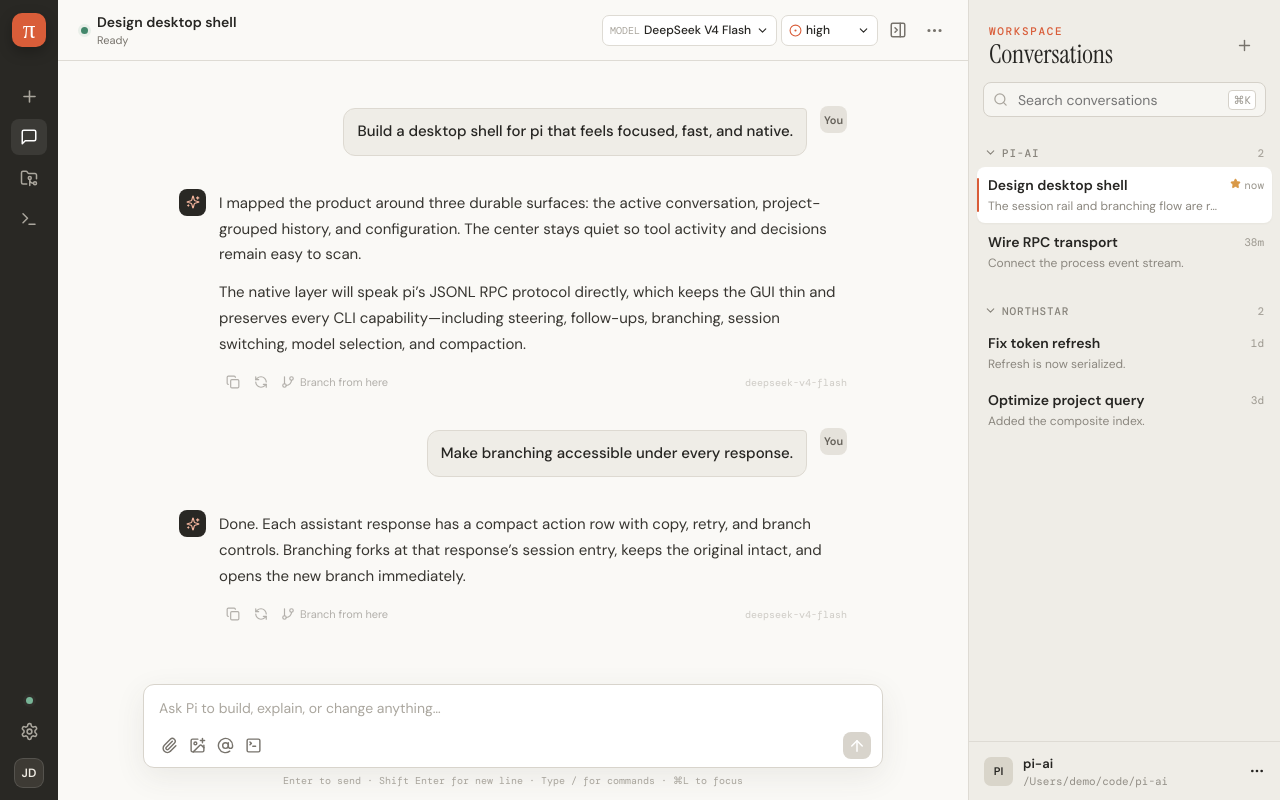
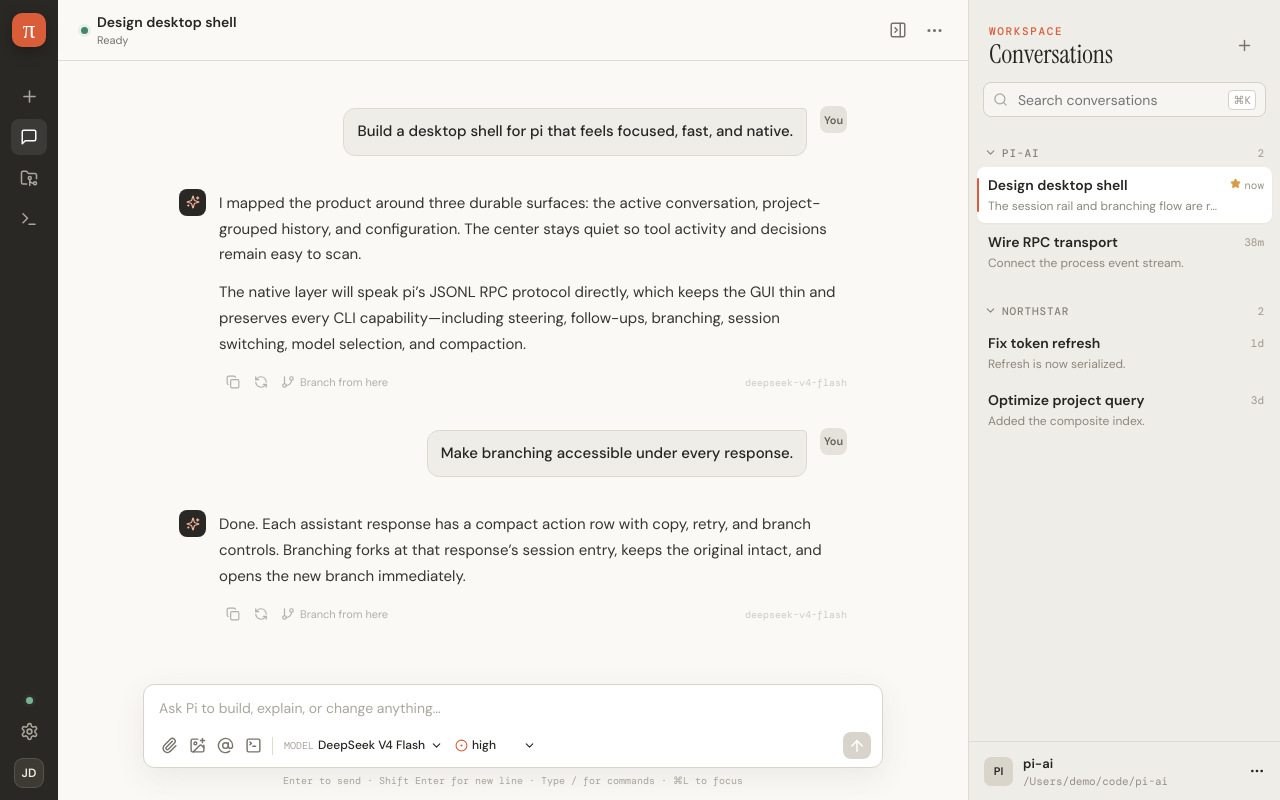
Before and after one commit to mattzq21/pi-op-out, a React (Vite) app: page / in a window 1280 px wide. Built offline with nearby package versions, Linux system fonts and the light colour scheme.

Commit message:
Committed all changes

```diff
--- a/src/components/ChatView.tsx
+++ b/src/components/ChatView.tsx
@@ -1,5 +1,5 @@
 import { useEffect, useRef, useState } from "react";
-import { Archive, ChevronDown, CircleDot, CopyPlus, FileDown, GitFork, MoreHorizontal, PanelRightClose, PanelRightOpen, Pencil } from "lucide-react";
+import { Archive, CopyPlus, FileDown, GitFork, MoreHorizontal, PanelRightClose, PanelRightOpen, Pencil } from "lucide-react";
 import type { AgentState, ChatMessage, ImageAttachment, Model, SlashCommand } from "../types";
 import { IconButton } from "./IconButton";
 import { Message } from "./Message";
@@ -14,8 +14,6 @@ export function ChatView(props: Props) {
     <header className="chat-header">
       <div className="chat-title"><span className="status-dot" /><div><strong>{props.state.sessionName || "Untitled session"}</strong><small>{props.state.activity || (props.state.isStreaming ? "Pi is working" : "Ready")}</small></div></div>
       <div className="header-controls">
-        <label className="select-control"><span>Model</span><select aria-label="Model" value={props.state.model ? `${props.state.model.provider}/${props.state.model.id}` : ""} onChange={(event) => { const model = props.models.find((item) => `${item.provider}/${item.id}` === event.target.value); if (model) props.onModel(model); }}>{props.models.map((model) => <option key={`${model.provider}/${model.id}`} value={`${model.provider}/${model.id}`}>{model.name || model.id}</option>)}</select><ChevronDown size={13} /></label>
-        <label className="select-control thinking"><CircleDot size={13} /><select aria-label="Thinking level" value={props.state.thinkingLevel} onChange={(event) => props.onThinking(event.target.value)}>{props.thinkingLevels.map((level) => <option key={level}>{level}</option>)}</select><ChevronDown size={13} /></label>
         <IconButton label={props.panelOpen ? "Hide conversations" : "Show conversations"} onClick={props.onPanelToggle}>{props.panelOpen ? <PanelRightClose size={18} /> : <PanelRightOpen size={18} />}</IconButton>
         <div className="menu-anchor"><IconButton label="Conversation menu" onClick={() => setMenuOpen((open) => !open)}><MoreHorizontal size={19} /></IconButton>{menuOpen && <div className="conversation-menu">{[
           ["rename", Pencil, "Rename conversation"], ["clone", CopyPlus, "Clone conversation"], ["compact", Archive, "Compact context"], ["export", FileDown, "Export as HTML"], ["inspect", GitFork, "Tree & session stats"]
@@ -26,6 +24,6 @@ export function ChatView(props: Props) {
       {!props.messages.length && <div className="empty-chat"><span>π</span><h2>What should we make?</h2><p>Pi can inspect your project, edit files, run commands, and reason alongside you.</p></div>}
       {props.messages.map((message) => <Message key={message.id} message={message} onBranch={props.onBranch} onRetry={props.onRetry} />)}<div ref={bottom} />
     </div></div>
-    <div className="composer-stack">{props.widgets.length > 0 && <div className="extension-widget">{props.widgets.map((line, index) => <div key={index}>{line}</div>)}</div>} {props.statuses.length > 0 && <div className="extension-status">{props.statuses.join(" · ")}</div>}<Composer streaming={props.state.isStreaming} queued={props.state.pendingMessageCount} commands={props.commands} onSend={props.onSend} onAbort={props.onAbort} onOpenTerminal={props.onOpenTerminal} /></div>
+    <div className="composer-stack">{props.widgets.length > 0 && <div className="extension-widget">{props.widgets.map((line, index) => <div key={index}>{line}</div>)}</div>} {props.statuses.length > 0 && <div className="extension-status">{props.statuses.join(" · ")}</div>}<Composer streaming={props.state.isStreaming} queued={props.state.pendingMessageCount} commands={props.commands} models={props.models} model={props.state.model} thinkingLevel={props.state.thinkingLevel} thinkingLevels={props.thinkingLevels} onSend={props.onSend} onAbort={props.onAbort} onOpenTerminal={props.onOpenTerminal} onModel={props.onModel} onThinking={props.onThinking} /></div>
   </main>;
 }
--- a/src/components/Composer.tsx
+++ b/src/components/Composer.tsx
@@ -1,6 +1,6 @@
 import { useEffect, useMemo, useRef, useState } from "react";
-import { ArrowUp, AtSign, CircleStop, FileText, ImagePlus, Paperclip, TerminalSquare, X } from "lucide-react";
-import type { ImageAttachment, SlashCommand } from "../types";
+import { ArrowUp, AtSign, ChevronDown, CircleDot, CircleStop, FileText, ImagePlus, Paperclip, TerminalSquare, X } from "lucide-react";
+import type { ImageAttachment, Model, SlashCommand } from "../types";
 import { IconButton } from "./IconButton";
 
 type Upload = { id: string; name: string; kind: "image" | "text"; image?: ImageAttachment; text?: string };
@@ -8,9 +8,15 @@ interface Props {
   streaming: boolean;
   queued: number;
   commands: SlashCommand[];
+  models: Model[];
+  model: Model | null;
+  thinkingLevel: string;
+  thinkingLevels: string[];
   onSend: (message: string, behavior?: "steer" | "followUp", images?: ImageAttachment[]) => void;
   onAbort: () => void;
   onOpenTerminal: () => void;
+  onModel: (model: Model) => void;
+  onThinking: (level: string) => void;
 }
 
 const TEXT_LIMIT = 200_000;
@@ -19,7 +25,7 @@ const readFile = (file: File, mode: "text" | "dataUrl") => new Promise<string>((
   if (mode === "dataUrl") reader.readAsDataURL(file); else reader.readAsText(file);
 });
 
-export function Composer({ streaming, queued, commands, onSend, onAbort, onOpenTerminal }: Props) {
+export function Composer({ streaming, queued, commands, models, model, thinkingLevel, thinkingLevels, onSend, onAbort, onOpenTerminal, onModel, onThinking }: Props) {
   const [value, setValue] = useState("");
   const [uploads, setUploads] = useState<Upload[]>([]);
   const [behavior, setBehavior] = useState<"steer" | "followUp">("steer");
@@ -71,7 +77,11 @@ export function Composer({ streaming, queued, commands, onSend, onAbort, onOpenT
       <textarea ref={ref} aria-label="Message Pi" placeholder={streaming ? (behavior === "steer" ? "Steer Pi while it works…" : "Queue a follow-up…") : "Ask Pi to build, explain, or change anything…"} value={value} rows={1} onChange={(event) => setValue(event.target.value)} onKeyDown={(event) => { if (event.key === "Enter" && !event.shiftKey) { event.preventDefault(); submit(); } }} />
       <input ref={fileRef} className="hidden-input" type="file" multiple onChange={(event) => { void addFiles(event.target.files); event.target.value = ""; }} />
       <input ref={imageRef} className="hidden-input" type="file" accept="image/*" multiple onChange={(event) => { void addFiles(event.target.files, true); event.target.value = ""; }} />
-      <div className="composer-bar"><div><IconButton label="Attach files" onClick={() => fileRef.current?.click()}><Paperclip size={17} /></IconButton><IconButton label="Attach image" onClick={() => imageRef.current?.click()}><ImagePlus size={17} /></IconButton><IconButton label="Mention context" onClick={() => { setValue((current) => `${current}@`); ref.current?.focus(); }}><AtSign size={17} /></IconButton><IconButton label="Open terminal" onClick={onOpenTerminal}><TerminalSquare size={17} /></IconButton></div>
+      <div className="composer-bar"><div className="composer-tools"><IconButton label="Attach files" onClick={() => fileRef.current?.click()}><Paperclip size={17} /></IconButton><IconButton label="Attach image" onClick={() => imageRef.current?.click()}><ImagePlus size={17} /></IconButton><IconButton label="Mention context" onClick={() => { setValue((current) => `${current}@`); ref.current?.focus(); }}><AtSign size={17} /></IconButton><IconButton label="Open terminal" onClick={onOpenTerminal}><TerminalSquare size={17} /></IconButton>
+        <span className="composer-divider" />
+        <label className="select-control"><span>Model</span><select aria-label="Model" value={model ? `${model.provider}/${model.id}` : ""} onChange={(event) => { const next = models.find((item) => `${item.provider}/${item.id}` === event.target.value); if (next) onModel(next); }}>{models.map((item) => <option key={`${item.provider}/${item.id}`} value={`${item.provider}/${item.id}`}>{item.name || item.id}</option>)}</select><ChevronDown size={13} /></label>
+        <label className="select-control thinking"><CircleDot size={13} /><select aria-label="Thinking level" value={thinkingLevel} onChange={(event) => onThinking(event.target.value)}>{thinkingLevels.map((level) => <option key={level}>{level}</option>)}</select><ChevronDown size={13} /></label>
+      </div>
         <div className="composer-actions">{streaming && <IconButton label="Stop Pi" className="stop-compact" onClick={onAbort}><CircleStop size={17} /></IconButton>}<IconButton label={streaming ? (behavior === "steer" ? "Send steering message" : "Queue follow-up") : "Send message"} className="send" disabled={!value.trim() && uploads.length === 0} onClick={submit}><ArrowUp size={18} /></IconButton></div>
       </div>
     </div><p className="composer-hint">Enter to send · Shift Enter for new line · Type / for commands · ⌘L to focus</p>
--- a/src/styles.css
+++ b/src/styles.css
@@ -74,7 +74,7 @@ kbd { font: 11px "DM Mono"; border: 1px solid #d5d1c9; background: white; paddin
 .composer-stack { min-width: 0; }.extension-widget, .extension-status { width: min(740px, calc(100% - 72px)); margin: 0 auto 6px; border: 1px solid var(--line); border-radius: 7px; background: #f1eee8; color: var(--muted); padding: 8px 10px; font: 11px/1.5 "DM Mono"; }.extension-status { border: 0; background: transparent; padding: 0 8px; }
 .composer { position: relative; background: white; border: 1px solid #d8d4cc; border-radius: 11px; padding: 11px 11px 8px; box-shadow: 0 9px 30px #4b433616; }.composer:focus-within { border-color: #bbb5aa; box-shadow: 0 10px 35px #4b433620, 0 0 0 2px #d95d390c; }
 .composer textarea { width: 100%; max-height: 130px; min-height: 31px; resize: none; border: 0; outline: 0; background: transparent; padding: 2px 4px; font-size: 14px; line-height: 1.5; }.composer textarea::placeholder { color: #aaa69e; }
-.composer-bar { display: flex; justify-content: space-between; align-items: center; }.composer-bar > div { display: flex; }.composer-bar .icon-button { width: 28px; height: 27px; }.composer-bar .send { background: #2d2c28; color: white; }.composer-bar .send:hover { background: var(--accent); color: white; }.composer-bar .send:disabled { background: #d8d4cc; cursor: default; }.composer-bar .stop-compact { color: #a54e38; }.composer-actions { gap: 3px; }
+.composer-bar { display: flex; justify-content: space-between; align-items: center; gap: 8px; }.composer-bar > div { display: flex; align-items: center; }.composer-tools { min-width: 0; }.composer-divider { width: 1px; height: 18px; margin: 0 5px; background: var(--line); }.composer-bar .select-control { height: 27px; border-color: transparent; background: transparent; padding: 0 5px; }.composer-bar .select-control:hover { border-color: var(--line); background: #f5f3ee; }.composer-bar .select-control select { text-overflow: ellipsis; }.composer-bar .select-control:first-of-type select { max-width: 115px; }.composer-bar .icon-button { width: 28px; height: 27px; }.composer-bar .send { background: #2d2c28; color: white; }.composer-bar .send:hover { background: var(--accent); color: white; }.composer-bar .send:disabled { background: #d8d4cc; cursor: default; }.composer-bar .stop-compact { color: #a54e38; }.composer-actions { flex: 0 0 auto; gap: 3px; }
 .composer-hint { font: 10px "DM Mono"; color: var(--faint); text-align: center; margin: 6px 0 0; }.stream-banner { margin: 0 auto 6px; padding: 0 8px; display: flex; align-items: center; gap: 6px; color: var(--muted); font-size: 11px; }.stream-banner > button { margin-left: auto; border: 0; background: transparent; color: var(--accent); font-size: 11px; }.stream-banner label { margin-left: auto; display: flex; align-items: center; gap: 5px; }.stream-banner label + button { margin-left: 2px; }.stream-banner select { height: 23px; border: 1px solid var(--line); border-radius: 5px; background: white; padding: 0 5px; font-size: 11px; }.pulse { width: 6px; height: 6px; border-radius: 50%; background: var(--accent); animation: pulse 1.4s ease infinite; }@keyframes pulse { 50% { opacity: .35; transform: scale(.75); } }
 .hidden-input { display: none; }.attachments { display: flex; flex-wrap: wrap; gap: 5px; margin: 0 3px 7px; }.attachments > span { height: 25px; max-width: 190px; border: 1px solid var(--line); border-radius: 6px; background: #f3f1ec; color: var(--muted); padding: 0 4px 0 7px; display: flex; align-items: center; gap: 5px; }.attachments b { overflow: hidden; text-overflow: ellipsis; white-space: nowrap; font-size: 11px; font-weight: 500; }.attachments button { border: 0; width: 19px; height: 19px; display: grid; place-items: center; padding: 0; border-radius: 4px; background: transparent; color: var(--faint); }.attachments button:hover { background: #e2ded6; color: var(--ink); }.upload-error { margin: -1px 4px 6px; color: #a54e38; font-size: 11px; }
 .command-palette { position: absolute; z-index: 9; left: 0; right: 0; bottom: calc(100% + 7px); max-height: 280px; overflow: auto; border: 1px solid var(--line); border-radius: 9px; background: white; box-shadow: 0 15px 40px #302b2228; padding: 5px; }.command-palette button { width: 100%; min-height: 43px; border: 0; border-radius: 6px; padding: 6px 8px; background: transparent; display: flex; align-items: center; text-align: left; }.command-palette button:hover { background: #f1eee8; }.command-palette span { min-width: 0; display: grid; gap: 2px; }.command-palette strong { font: 500 12px "DM Mono"; }.command-palette small { color: var(--muted); font-size: 11px; white-space: nowrap; overflow: hidden; text-overflow: ellipsis; }.command-palette em { margin-left: auto; color: var(--faint); font: 10px "DM Mono"; font-style: normal; text-transform: uppercase; }
@@ -168,6 +168,8 @@ kbd { font: 11px "DM Mono"; border: 1px solid #d5d1c9; background: white; paddin
 .app.dark .user-message .message-body { color: var(--ink); }
 .app.dark .icon-button:hover { background: #ffffff0b; color: white; }
 .app.dark .composer { border-color: #46443e; box-shadow: 0 9px 30px #0003; }
+.app.dark .composer-bar .select-control { border-color: transparent; background: transparent; }
+.app.dark .composer-bar .select-control:hover { border-color: var(--line); background: var(--dark-control-hover); }
 .app.dark .composer:focus-within { border-color: #68645c; box-shadow: 0 10px 35px #0004, 0 0 0 2px #d95d3924; }
 .app.dark .composer-bar .send:disabled { background: #4b4943; color: #8f8b82; }
 @media (max-width: 1050px) { .session-panel { width: 278px; flex-basis: 278px; }.conversation { max-width: 670px; }.settings-layout { gap: 25px; } }
```
Also changed, not shown: 1 other file (tests, documents, lock files or other folders).
